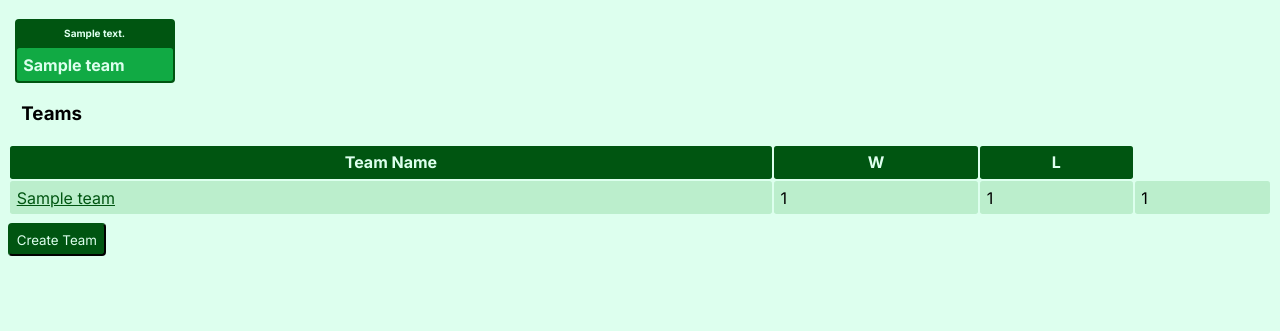
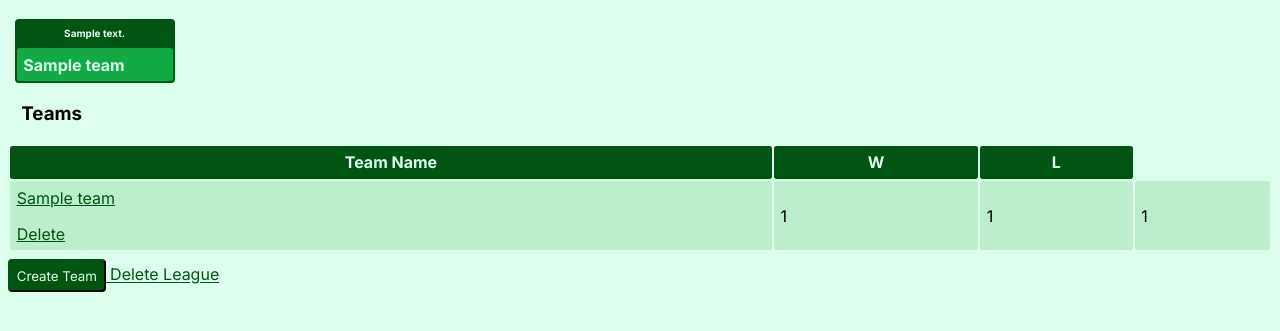
Before and after one commit to Hariswar/data-holics, a Django app: page /league/1/ in a window 1280 px wide. Shown: the part 181-512 px from the top of the page. Run offline with Django 4.2, Linux system fonts and the light colour scheme; tables that the repository leaves empty hold one stand-in row (values such as "Sample post").

Commit message:
Added Delete Functions, fixed some redundancy issues

```diff
--- a/leaguify/templates/leaguify/league_detail.html
+++ b/leaguify/templates/leaguify/league_detail.html
@@ -41,7 +41,7 @@
     {{ stats }}
     {% for team in teams %}
         <tr>
-            <td><a href="../../team/{{ team.team.id }}">{{ team.team.teamName }}</a></td>
+            <td><a href="../../team/{{ team.team.id }}">{{ team.team.teamName }}</a><p></p><a href="{% url 'delete_team' team.team.id%}">Delete</a></td>
             <td>{{ team.stats.wins }}</td>
             <td>{{ team.stats.losses }}</td>
             {% if team.stats.draws %}
@@ -55,4 +55,5 @@
         <button>Create Team</button>
     </a>
     {% endif %}
+    <a href="{% url 'delete_league' object.id%}">Delete League</a>
 {% endblock %}
--- a/leaguify/templates/public_leagues.html
+++ b/leaguify/templates/public_leagues.html
@@ -16,7 +16,7 @@
     </tr>
 {% for league in leagues %}
 <tr>
-    <td><a href="league/{{ league.league.id }}">{{ league.league.leagueName }}</a></td>
+    <td><a href="league/{{ league.league.id }}">{{ league.league.leagueName }}</a><p> </p><a href="{% url 'delete_league' league.league.id %}">Delete </a></td>
     <td>{{ league.team_count }}</td>
 </tr>
 {% endfor %}
--- a/leaguify/urls.py
+++ b/leaguify/urls.py
@@ -23,4 +23,6 @@ urlpatterns = [
     path("add_player_social_media", views.add_player_social_media, name="add_player_social_media"),
     path("team/<pk>/join", views.join_team, name="join_team"),
     path("all_leagues", views.all_leagues, name="all_leagues"),
+    path("delete/league/<pk>/", views.delete_league, name="delete_league"),
+    path("delete/team/<pk>/", views.delete_team, name="delete_team"),
 ]
--- a/leaguify/views.py
+++ b/leaguify/views.py
@@ -180,7 +180,12 @@ def create_league(request):
             stats[name.statisticName] = 0
         empty = json.dumps(stats).encode('utf-8')
         try:
-            league = League.objects.create(leagueName=leagueName, sportID_id=sportID)
+            league = None
+            try:
+                league = League.objects.get(leagueName=leagueName, sportID=sportID)
+            except Exception as e:
+                print(e)
+                league = League.objects.create(leagueName=leagueName, sportID_id=sportID)
             team = Team.objects.create(teamName=teamName, leagueID_id=league.id)
             team_stats = Team_Sport_Stats.objects.create(teamID_id=team.id, additionalStats=empty)
             user = Custom_User.objects.get(emailAddress=request.user.username)
@@ -233,6 +238,8 @@ def user_home(request):
     stats = []
     additionalStats = []
     for player in players.iterator():
+        if player.teamID == None:
+            continue
         player_stats = Player_Sport_Stats.objects.get(playerID_id=player.id)
         player.teamID.leagueID.sportID
         stats.append(player_stats)
@@ -242,6 +249,8 @@ def user_home(request):
     teamIDs = players.values('teamID_id')
     teams = []
     for item in teamIDs:
+        if item['teamID_id'] == None:
+            continue
         team = Team.objects.get(id=item['teamID_id'])
         teams.append({
             "team": team,
@@ -269,6 +278,21 @@ def user_home(request):
     # "sports": sports,
     # "leagues": leagues,
     return HttpResponse(template.render(context, request))
+@login_required
+def delete_league(request, pk):
+    league = League.objects.get(id = pk)
+    if request.method == 'POST':
+        league.delete()
+        return redirect('user_home')
+    return render(request, 'delete.html', {'obj':league.leagueName})
+
+@login_required
+def delete_team(request, pk):
+    team = Team.objects.get(id = pk)
+    if request.method == 'POST':
+        team.delete()
+        return redirect('user_home')
+    return render(request, 'delete.html', {'obj':team.teamName})
 
 @login_required
 def create_game(request, pk):
```
Also changed, not shown: leaguify/templates/delete.html (added, +21 -0 lines).
